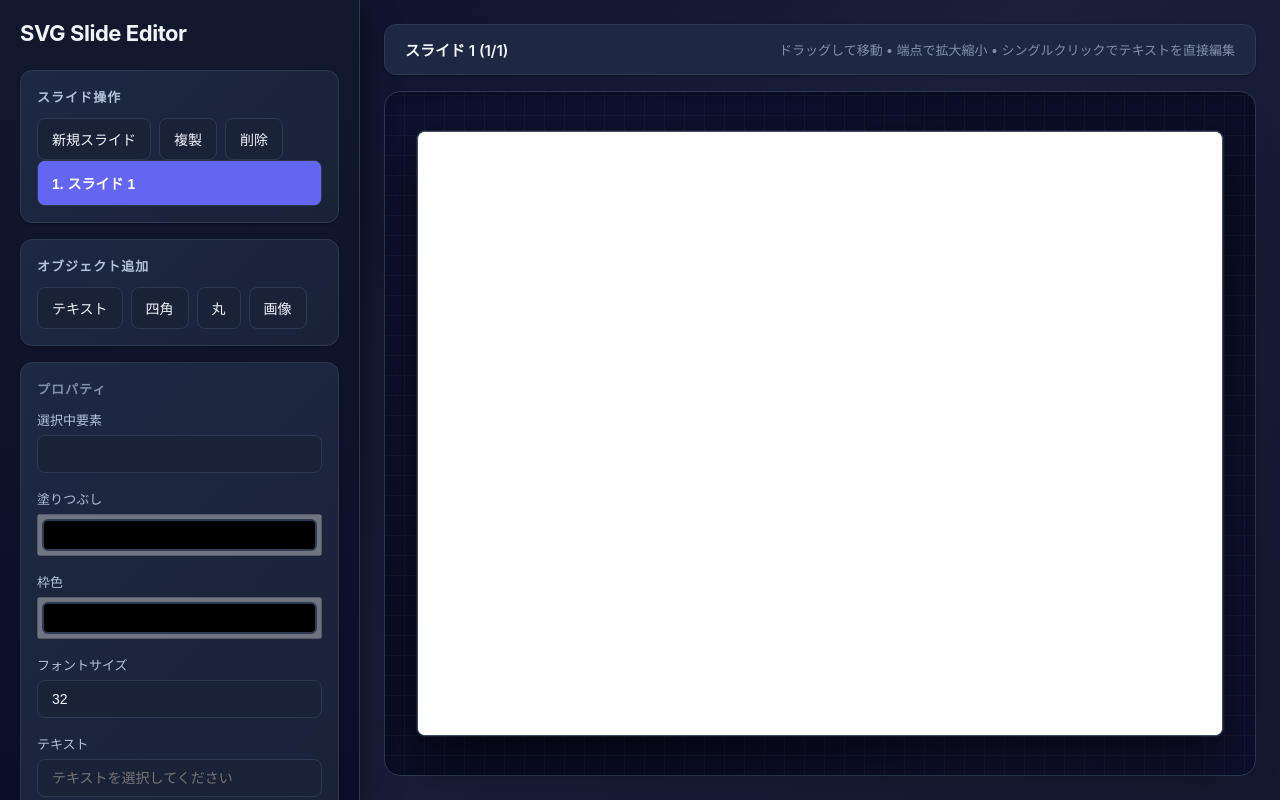
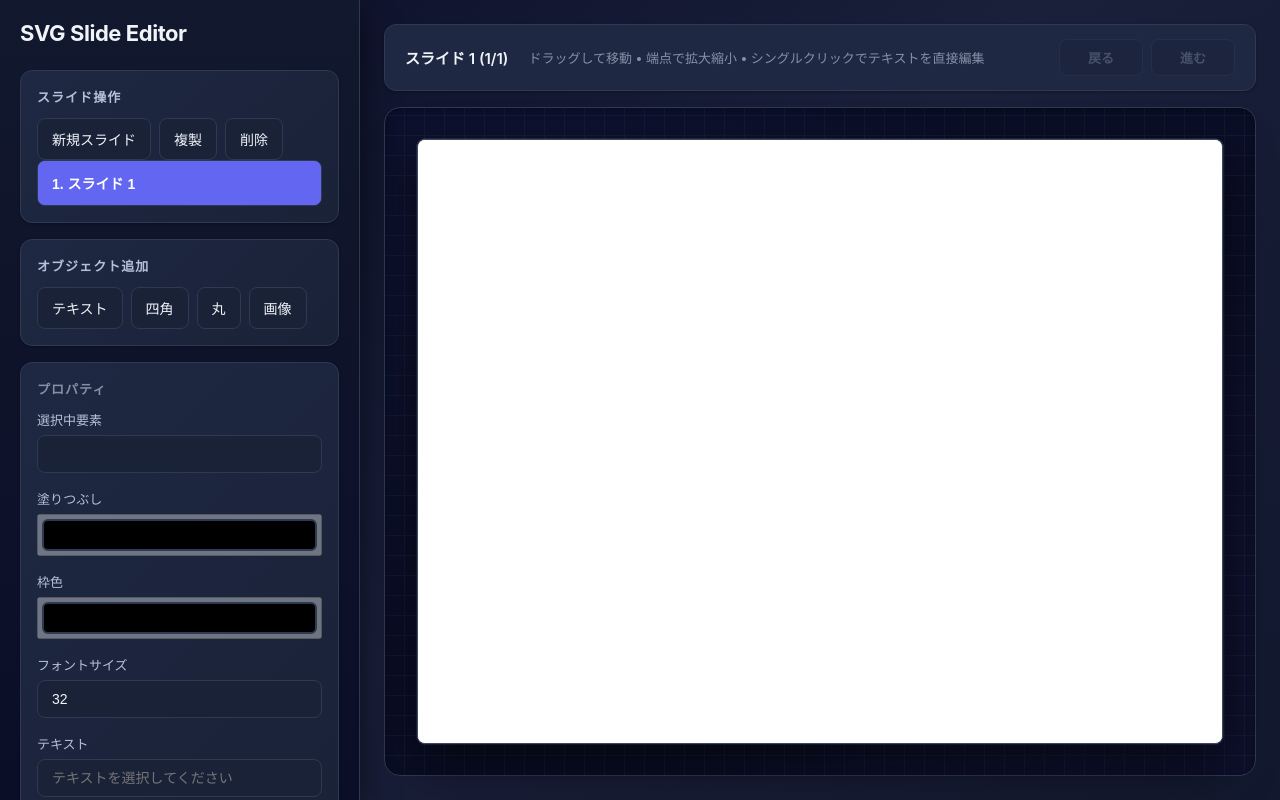
Before and after one commit to aki0912/svg_editor, a website: page index.html in a window 1280 px wide. Drawn offline with Linux system fonts and the light colour scheme.

Commit message:
feat: 履歴操作ボタンを追加し、スタイルを定義

```diff
--- a/app.js
+++ b/app.js
@@ -53,6 +53,8 @@ const dom = {
   bringFront: document.getElementById('bring-front'),
   sendBack: document.getElementById('send-back'),
   instructions: document.getElementById('instructions'),
+  undoAction: document.getElementById('undo-action'),
+  redoAction: document.getElementById('redo-action'),
 };
 
 function createId() {
@@ -180,6 +182,12 @@ function restoreHistorySnapshot(snapshot) {
 
   render();
   saveLocal();
+}
+
+function updateHistoryControls() {
+  if (!history || !dom.undoAction || !dom.redoAction) return;
+  dom.undoAction.disabled = !history.canUndo();
+  dom.redoAction.disabled = !history.canRedo();
 }
 
 function undoHistory() {
@@ -1261,6 +1269,7 @@ function render() {
   renderCanvas();
   renderProperties();
   dom.slideTitle.textContent = `${currentSlide().title} (${state.currentSlideIndex + 1}/${state.slides.length})`;
+  updateHistoryControls();
   saveLocal();
 }
 
@@ -2216,6 +2225,14 @@ function setupEvents() {
   dom.propFontSize.addEventListener('input', applyPropertyFromInputs);
   dom.propText.addEventListener('input', applyPropertyFromInputs);
 
+  dom.undoAction.addEventListener('click', () => {
+    undoHistory();
+  });
+
+  dom.redoAction.addEventListener('click', () => {
+    redoHistory();
+  });
+
   dom.canvas.addEventListener('pointermove', onPointerMove);
   dom.canvas.addEventListener('pointerup', onPointerUp);
   dom.canvas.addEventListener('pointercancel', onPointerUp);
--- a/index.html
+++ b/index.html
@@ -88,6 +88,10 @@
         <header class="status-bar">
           <span id="slide-title"></span>
           <span id="instructions">ドラッグして移動 • 端点で拡大縮小 • シングルクリックでテキストを直接編集</span>
+          <div class="history-controls" aria-label="履歴操作">
+            <button id="undo-action" type="button" class="history-btn" disabled>戻る</button>
+            <button id="redo-action" type="button" class="history-btn" disabled>進む</button>
+          </div>
         </header>
 
         <section class="canvas-wrap">
--- a/styles.css
+++ b/styles.css
@@ -440,6 +440,34 @@ input[type="color"]::-webkit-color-swatch {
   box-shadow: var(--shadow-sm);
 }
 
+.history-controls {
+  display: flex;
+  gap: 8px;
+  margin-left: auto;
+}
+
+.history-btn {
+  min-width: 84px;
+  padding: 8px 12px;
+  border-radius: var(--radius-sm);
+  background: linear-gradient(135deg, var(--success) 0%, #047857 100%);
+  color: white;
+  border: 1px solid var(--success);
+  font-size: 13px;
+  font-weight: 600;
+  white-space: nowrap;
+}
+
+.history-btn:hover {
+  background: linear-gradient(135deg, #047857 0%, #065f46 100%);
+}
+
+.history-btn:disabled {
+  background: var(--bg-tertiary);
+  border-color: var(--border);
+  color: var(--text-muted);
+}
+
 #slide-title {
   color: var(--text-primary);
   font-weight: 600;
```
